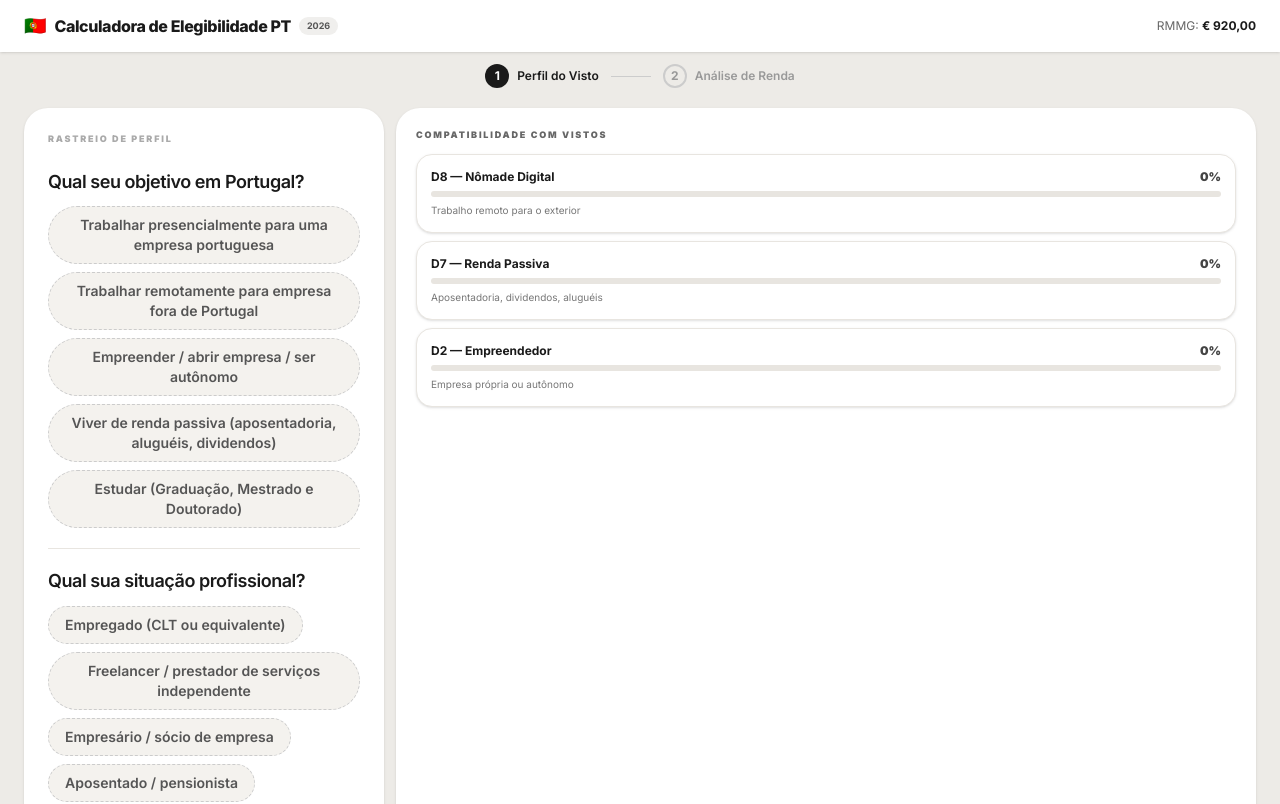
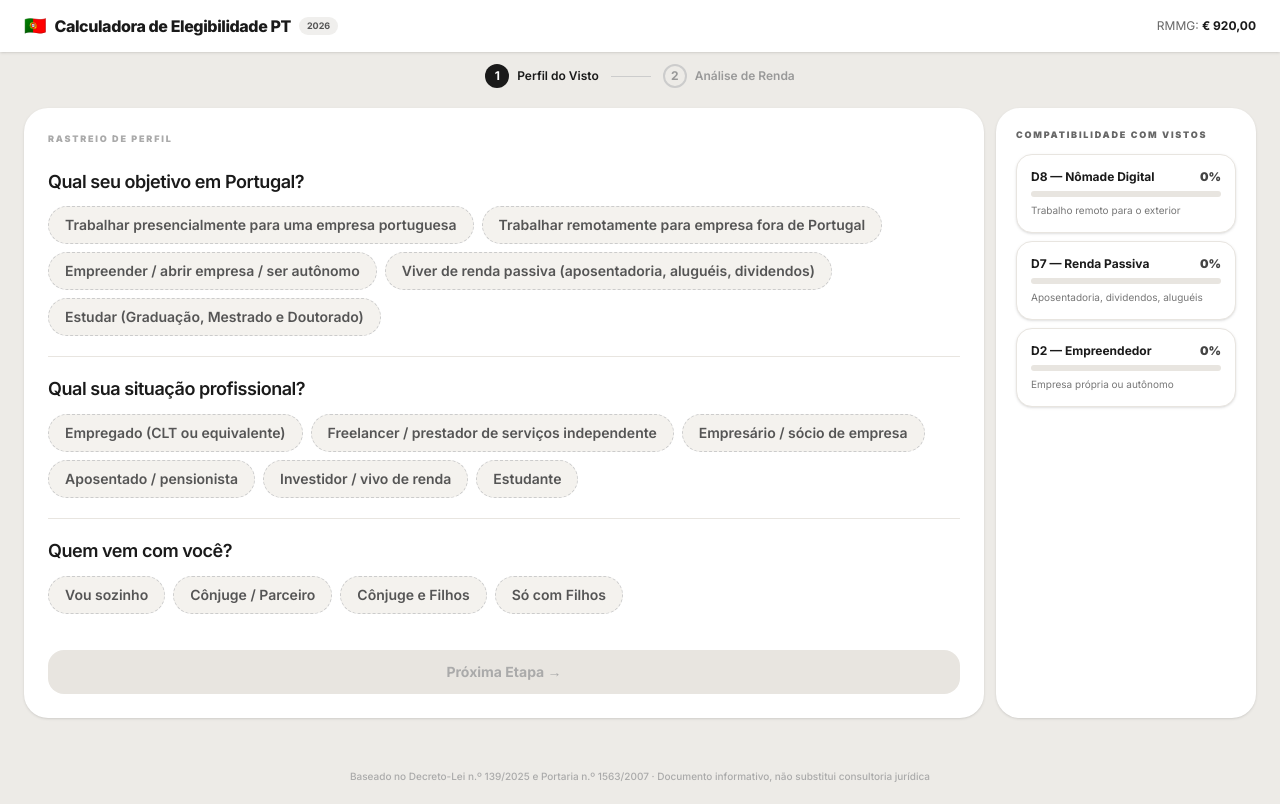
Before and after one commit to guywithniceideas/calculadora-elegibilidade-pt, a Next.js app: page / in a window 1280 px wide. Shown: the top 804 px of the page. Built offline with nearby package versions, Linux system fonts and the light colour scheme; no server answers.

Commit message:
feat: step 1 desktop — questions panel flex-1 (wider), bars panel fixed 260px (smaller)

```diff
--- a/src/app/page.tsx
+++ b/src/app/page.tsx
@@ -152,7 +152,11 @@ export default function Home() {
 
         {/* Desktop */}
         <div className="hidden md:flex gap-3 h-full">
-          <div className="bg-white rounded-3xl shadow-sm overflow-hidden flex-shrink-0" style={{ width: '360px' }}>
+          {/* Step 1: questions take flex-1 (wider). Step 2: InputPanel fixed 360px */}
+          <div
+            className="bg-white rounded-3xl shadow-sm overflow-hidden"
+            style={step === 1 ? { flex: 1 } : { width: '360px', flexShrink: 0 }}
+          >
             {step === 1 ? (
               <ScreeningPanel
                 answers={screening}
@@ -175,7 +179,11 @@ export default function Home() {
             )}
           </div>
 
-          <div className="flex-1 bg-white rounded-3xl shadow-sm overflow-hidden">
+          {/* Step 1: bars fixed 260px (smaller). Step 2: results take flex-1 */}
+          <div
+            className="bg-white rounded-3xl shadow-sm overflow-hidden"
+            style={step === 1 ? { width: '260px', flexShrink: 0 } : { flex: 1 }}
+          >
             {step === 1 ? (
               <div className="p-5">
                 <VisaCompatibilityCards scores={top3} step={1} />
```
